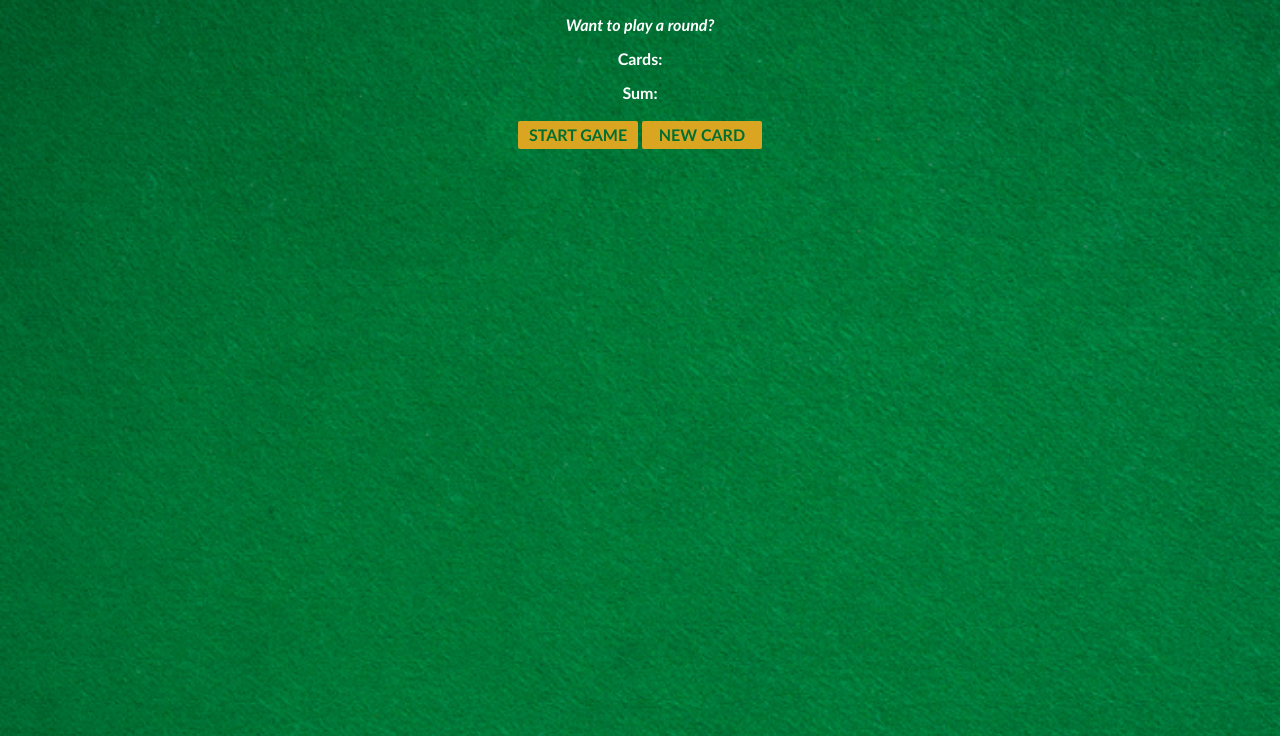
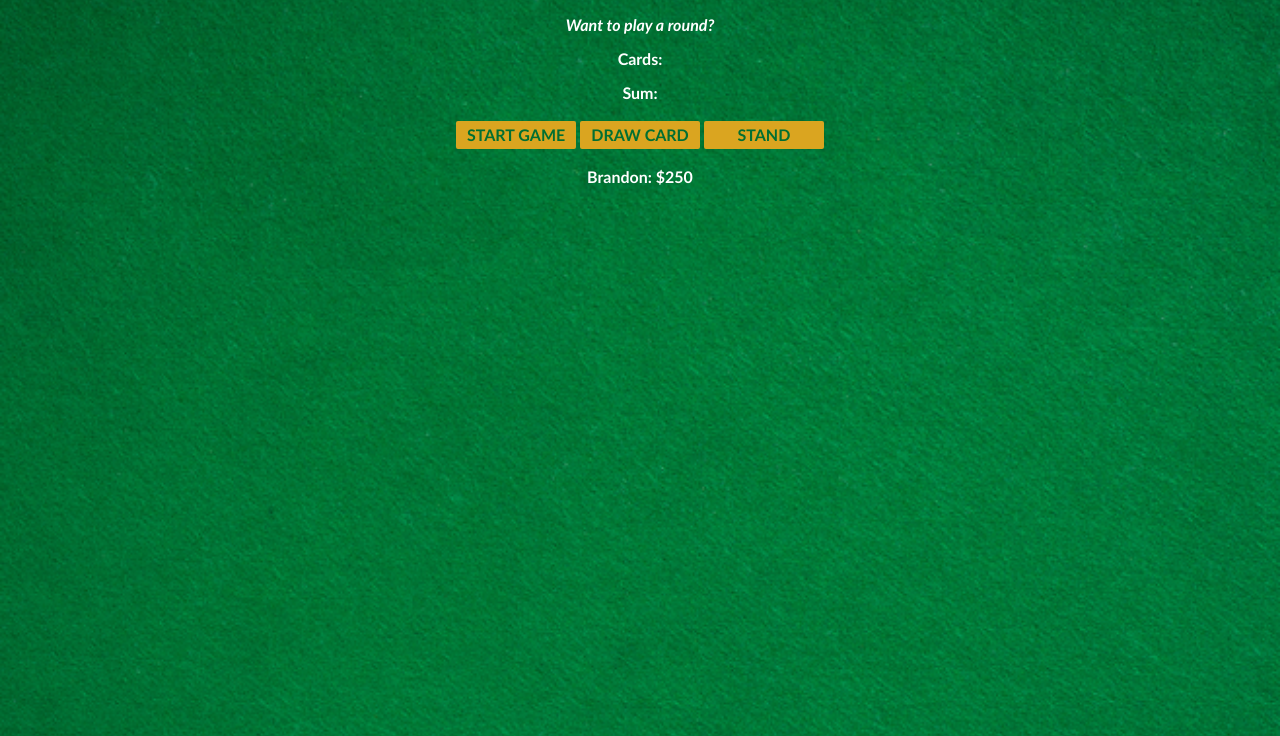
Before and after one commit to naudebrandon/blackjackgame, a plain HTML site: page index.html in a window 1280 px wide. Shown: the part 64-800 px from the top of the page. Drawn offline with nearby package versions, Linux system fonts and the light colour scheme.

Commit message:
Added Player's name and chips object

```diff
--- a/index.html
+++ b/index.html
@@ -7,10 +7,10 @@
         <p id="message-el">Want to play a round?</p>
         <p class="cards-el">Cards: </p>
         <p class="sum-el">Sum: </p>
-        <!-- 1. Create a button that says START GAME.
-        Make it call a startGame() function when clicked -->
         <button id="start-btn" onclick="startGame()">START GAME</button>
-        <button id="new-card-btn" onclick="newCard()">NEW CARD</button>
+        <button id="new-card-btn" onclick="newCard()">DRAW CARD</button>
+        <button id="stand-btn" onclick="">STAND</button>
+        <p id="player-el"></p>
         <script src="index.js"></script>
     </body>
 </html>
--- a/index.js
+++ b/index.js
@@ -1,16 +1,37 @@
+//Declare Object
+let player = {
+    name: "Brandon",
+    chips: 250,
+    /*sayHello: function(){
+        console.log("Hello")
+    }*/
+}
+
+//Call a function in an object
+//--> player.sayHello()
+
+//Declare Array
 let cards = []
+
+//Variable
 let sum = 0;
 let hasBlackJack = false
 let isAlive = false
 let message = ""
+
+//Set elements to variables
 let messageEl = document.getElementById("message-el");
 //let sumEl = document.getElementById("sum-el");
 let sumEl = document.querySelector(".sum-el");
 let cardsEl = document.querySelector(".cards-el");
+let playerEl = document.getElementById("player-el");
 
+playerEl.textContent = player.name  + ":" +" $" + player.chips;
+
+//Generate a random number from 1 to 13
 function getRandomcard()
 {
-    let drawCard = Math.floor(Math.random()*13) + 1;
+    let drawCard = Math.floor(Math.random()*13) + 1;//Floor to the nearest integer
 
     if(drawCard > 10)
     {
@@ -47,12 +68,15 @@ function renderGame(){
 }
 
 function newCard(){
+    if(isAlive === true && hasBlackJack === false)
+    {
         let card = getRandomcard();
         console.log("Draw new card");
         sum += card;
         cards.push(card);//Add to the end of the array
         //cards.pop(card); Remove last item in an array
         renderGame();
+    }
 }
 
 function startGame(){
```
Lines whose indentation alone changed are shown as unchanged.
